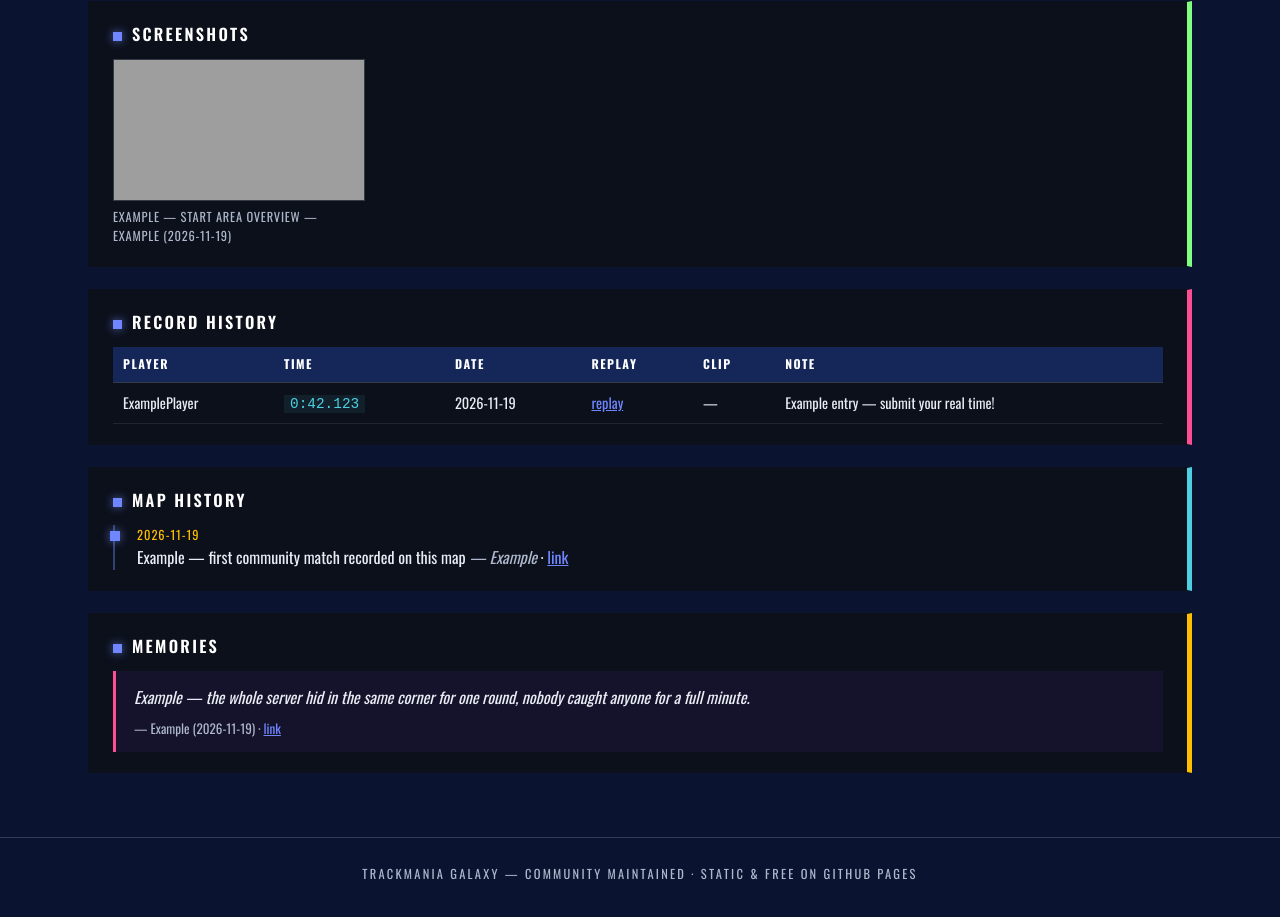
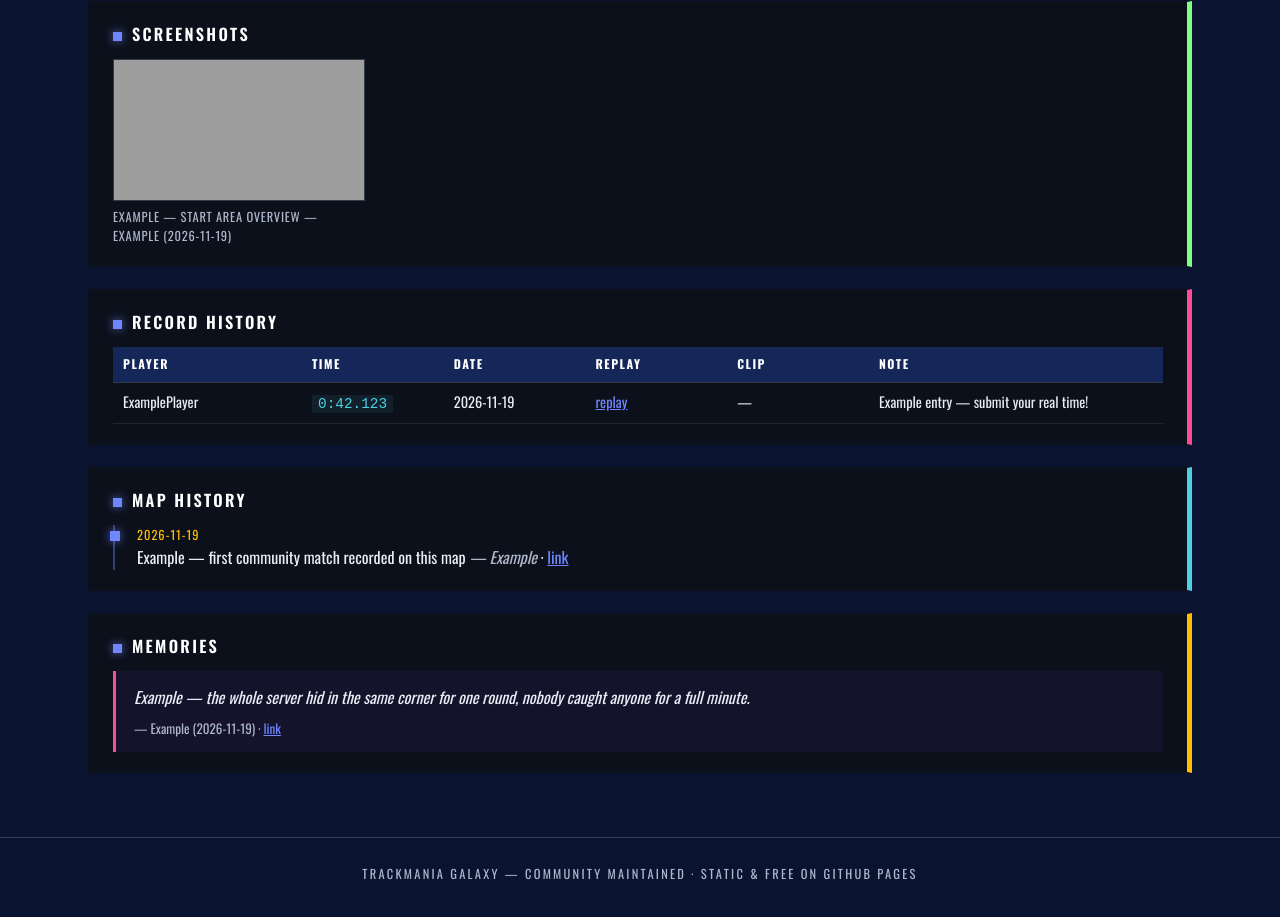
Before and after one commit to tomekdot/trackmania-galaxy, an Astro site: page /trackmania-galaxy/maps/42k-ants-wr in a window 1280 px wide. Shown: the part 800-1717 px from the top of the page. Built offline with nearby package versions, Linux system fonts and the light colour scheme; Astro itself is replaced by a stand-in of ours; grey boxes are pictures that could not be loaded.

Commit message:
fix: record table no longer clips the NOTE column

```diff
--- a/src/styles/galaxy.css
+++ b/src/styles/galaxy.css
@@ -400,7 +400,9 @@ main {
   box-shadow: 0 0 10px rgba(111, 140, 255, 0.7);
 }
 .muted { color: var(--muted); }
-.panel table { width: 100%; border-collapse: collapse; font-size: 0.9rem; }
+.panel table { width: 100%; border-collapse: collapse; font-size: 0.9rem; table-layout: fixed; }
+.panel th:first-child { width: 18%; }
+.panel th:last-child { width: 28%; }
 .panel th {
   text-align: left;
   padding: 8px 10px;
@@ -411,7 +413,7 @@ main {
   background: rgba(30, 63, 149, 0.5);
   border-bottom: 1px solid var(--border);
 }
-.panel td { padding: 8px 10px; border-bottom: 1px solid rgba(174, 184, 204, 0.12); }
+.panel td { padding: 8px 10px; border-bottom: 1px solid rgba(174, 184, 204, 0.12); overflow-wrap: anywhere; vertical-align: top; }
 .panel code { color: var(--cyan); background: rgba(77, 208, 225, 0.08); padding: 1px 6px; }
 .panel a { color: var(--blue); }
 .shot-grid { display: grid; grid-template-columns: repeat(auto-fill, minmax(220px, 1fr)); gap: 14px; }
```
